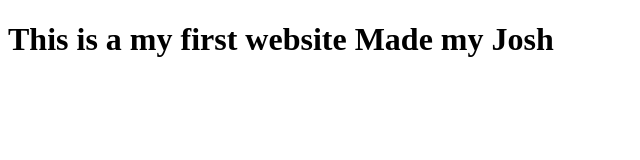
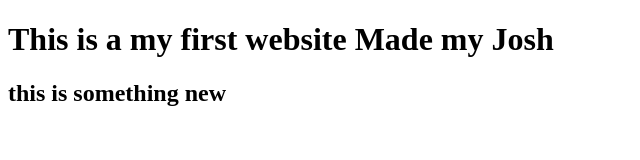
Before and after one commit to JoshDilipkumarPatel/mY-FIRST-WEB, a plain HTML site: page index.html in a window 1280 px wide. Shown: the whole page, without its empty margins (0-640 px from the left). Drawn offline with Linux system fonts and the light colour scheme.

Commit message:
New commit

```diff
--- a/index.html
+++ b/index.html
@@ -6,7 +6,7 @@
 <body>
 
 <h1>This is a my first website Made my Josh </h1>
-
+<h2>this is something new</h2>
 
 </body>
 </html>
```
